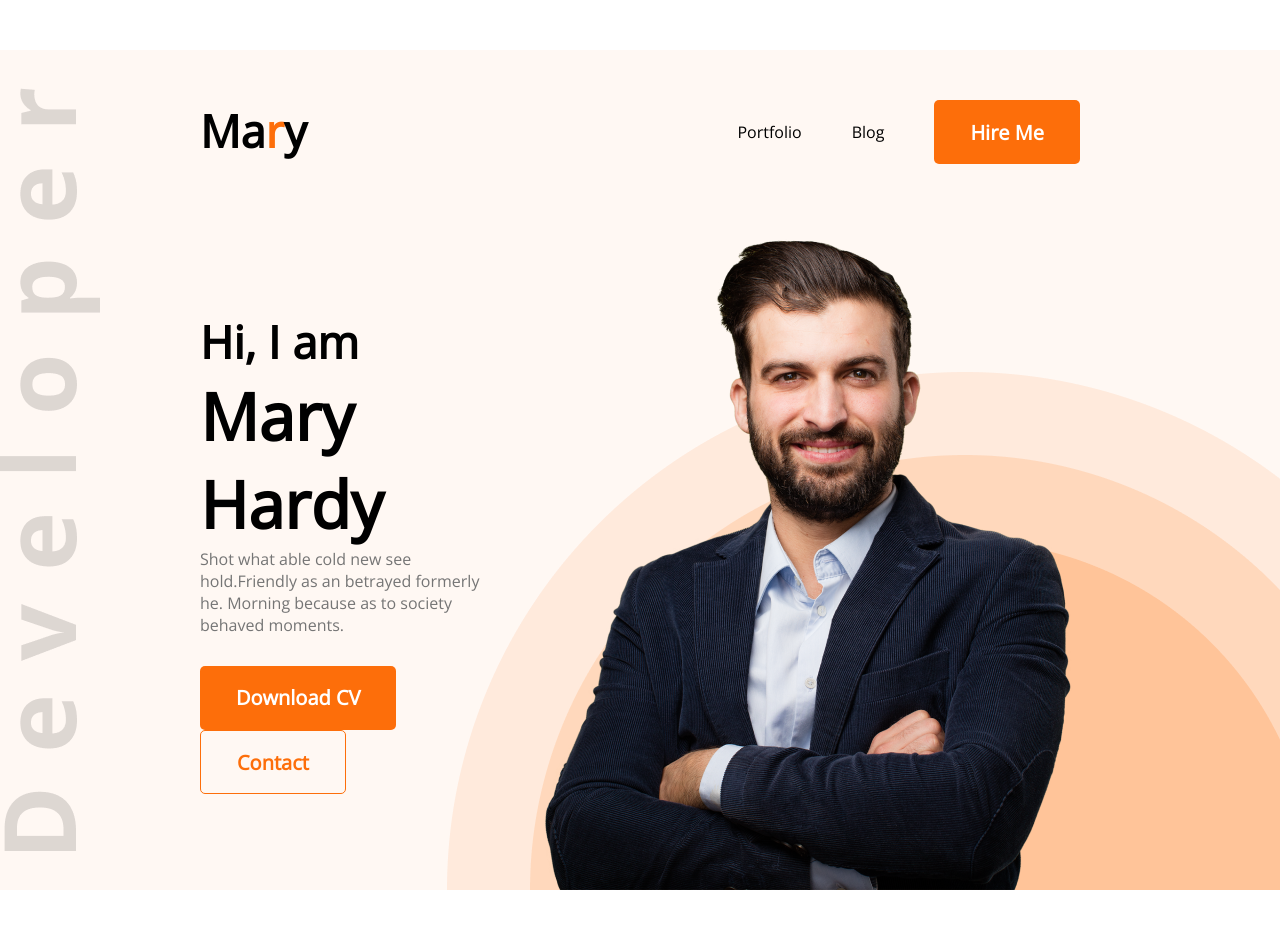
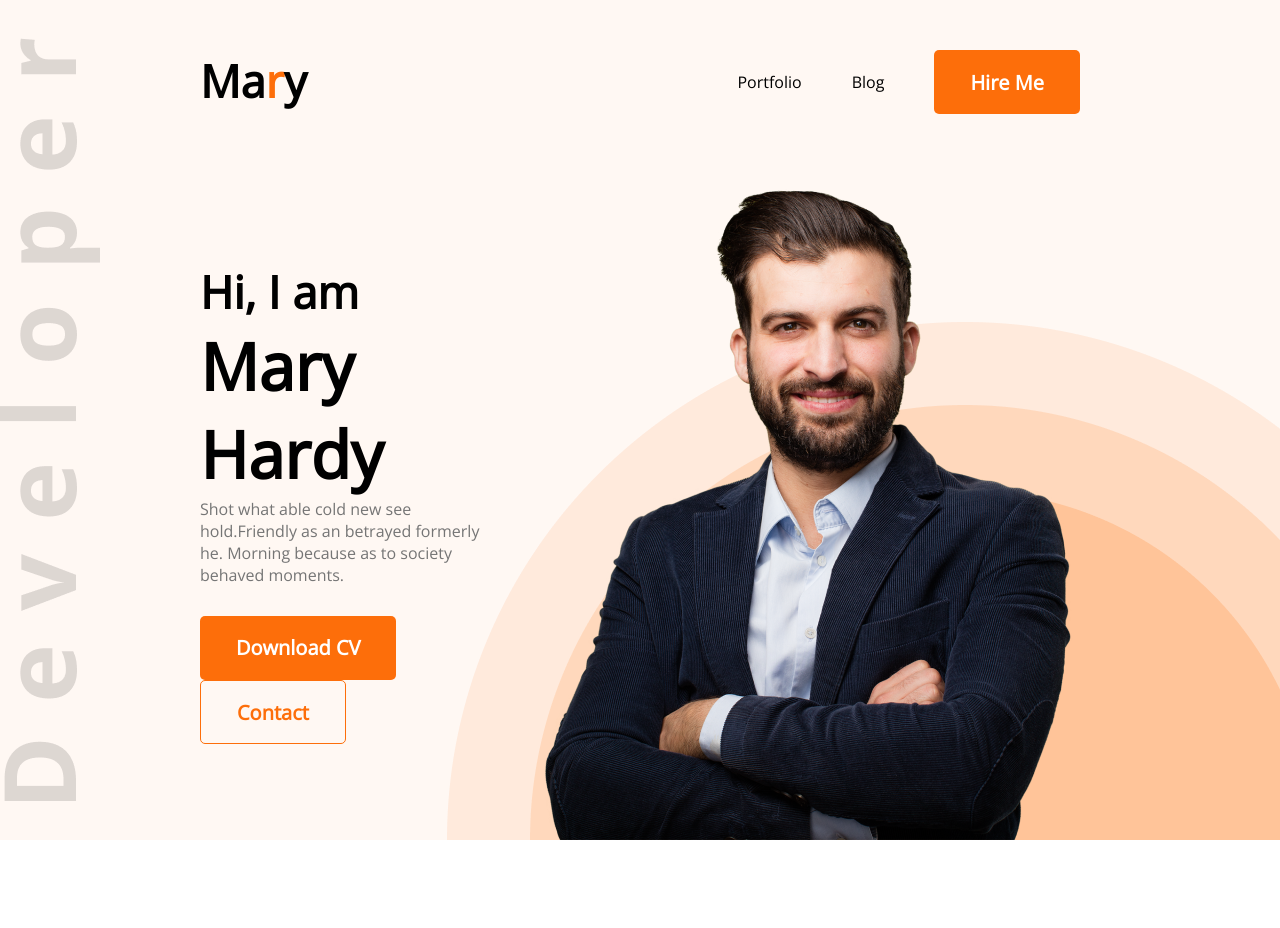
Before and after one commit to AyanUpadhaya/developer-portfolio, a plain HTML site: page index.html in a window 1280 px wide. Shown: the top 928 px of the page. Drawn offline with nearby package versions, Linux system fonts and the light colour scheme.

Commit message:
fixed nav

```diff
--- a/styles.css
+++ b/styles.css
@@ -18,8 +18,8 @@
 nav {
   display: flex;
   justify-content: space-between;
-  margin: 50px 200px;
-  padding-top: 50px;
+  padding: 50px 200px;
+  /* padding-top: 50px; */
 }
 
 .nav-title {
```
